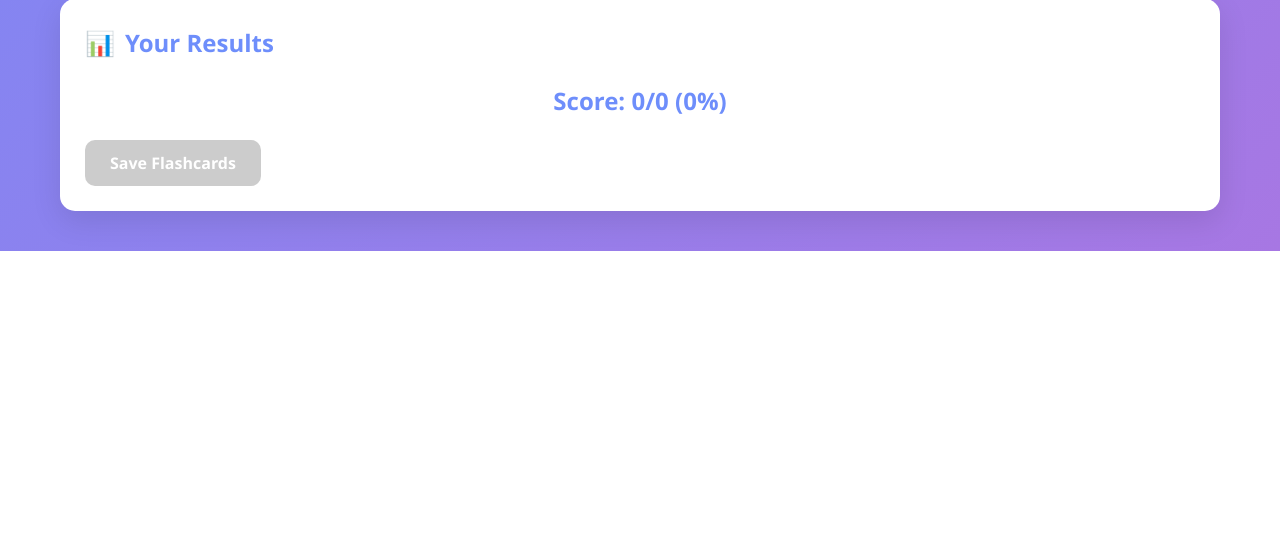
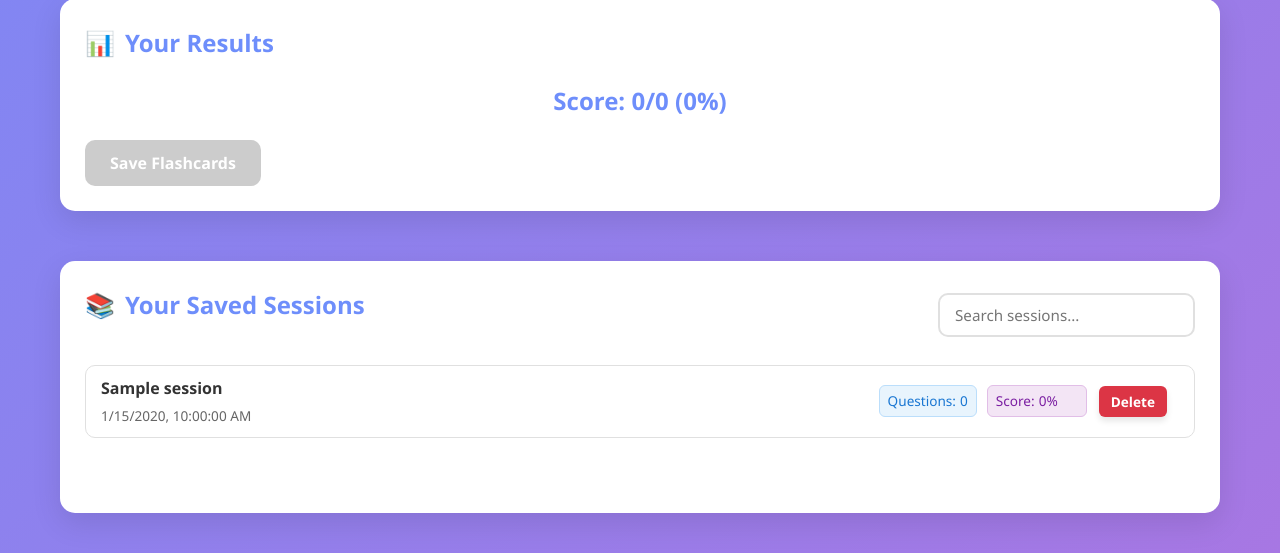
Before and after one commit to Polceze/AI-Study-Assistant-Project, a Flask app: page / in a window 1280 px wide. Shown: the part 1031-1584 px from the top of the page. Before the commit the page ends 1282 px from the top, so only its background shows below. Run offline with Flask 3, Linux system fonts and the light colour scheme; tables that the repository leaves empty hold one stand-in row (values such as "Sample post").

Commit message:
Working app with session management added

```diff
--- a/app.py
+++ b/app.py
@@ -277,6 +277,24 @@ def get_flashcards(session_id):
         print(f"❌ Error in get_flashcards: {e}")
         return jsonify({"status": "error", "message": str(e)}), 500
 
+@app.route('/delete_session/<int:session_id>', methods=['DELETE'])
+def delete_session(session_id):
+    success = db.delete_session(session_id)
+    if success:
+        return jsonify({"status": "success", "message": "Session deleted"})
+    else:
+        return jsonify({"status": "error", "message": "Could not delete session"}), 500
+
+@app.route('/list_sessions', methods=['GET'])
+def list_sessions():
+    result = db.get_sessions()
+    print("DEBUG result:", result)
+
+    if result.get('status') == 'success':
+        return jsonify({"status": "success", "sessions": result.get('sessions', [])})
+    else:
+        return jsonify({"status": "error", "message": result.get('message', 'Unknown error')})
+
 if __name__ == '__main__':
     # Use environment variable for host/port in production
     host = os.environ.get('HOST', '127.0.0.1')
--- a/static/css/style.css
+++ b/static/css/style.css
@@ -501,3 +443,298 @@ button .checkmark {
     color: #666;
     font-style: italic;
 }
+
+/* Saved Sessions section - Match other sections */
+.sessions-section {
+    background: white;
+    border-radius: 15px;
+    padding: 25px;
+    box-shadow: 0 10px 30px rgba(0, 0, 0, 0.1);
+    width: 100%;
+    margin-top: 20px;
+}
+
+.sessions-header {
+    display: flex;
+    justify-content: space-between;
+    align-items: center;
+    margin-bottom: 20px;
+    flex-wrap: wrap;
+    gap: 15px;
+}
+
+.sessions-controls {
+    display: flex;
+    gap: 10px;
+    align-items: center;
+}
+
+.search-sessions {
+    padding: 10px 15px;
+    border: 2px solid #e0e0e0;
+    border-radius: 10px;
+    font-size: 0.95rem;
+    min-width: 250px;
+    transition: border-color 0.3s;
+}
+
+.search-sessions:focus {
+    outline: none;
+    border-color: #6e8efb;
+}
+
+/* Session items - simplified and compact */
+.sessions-list {
+    list-style: none;
+    padding: 0;
+    margin: 0;
+}
+
+.session-item {
+    display: grid;
+    grid-template-columns: 1fr auto auto auto; /* Changed from 2fr 100px 120px auto */
+    gap: 12px; /* Reduced gap */
+    align-items: center;
+    padding: 10px 15px; /* Reduced padding */
+    border: 1px solid #e0e0e0;
+    border-radius: 10px;
+    margin-bottom: 10px;
+    transition: all 0.3s ease;
+    background: white;
+}
+
+.session-item:hover {
+    background-color: #f9f9f9;
+    border-color: #6e8efb;
+}
+
+.session-topic {
+    font-weight: 600;
+    color: #333;
+    font-size: 1rem;
+    margin-bottom: 4px;
+}
+
+.session-date {
+    font-size: 0.85rem;
+    color: #666;
+}
+
+/* Compact stats with side-by-side labels */
+.session-content {
+    flex: 1;
+    min-width: 0; /* Prevent overflow */
+}
+
+.session-topic {
+    font-weight: 600;
+    color: #333;
+    font-size: 1rem;
+    margin-bottom: 4px;
+    white-space: nowrap;
+    overflow: hidden;
+    text-overflow: ellipsis;
+}
+
+.session-date {
+    font-size: 0.85rem;
+    color: #666;
+}
+
+.session-stats {
+    display: flex;
+    gap: 10px; /* Reduced gap */
+    align-items: center;
+    justify-self: end; /* Push to the right but within available space */
+}
+
+.session-stat {
+    display: flex;
+    align-items: center;
+    gap: 4px; /* Reduced gap */
+    padding: 4px 8px; /* Reduced padding */
+    border-radius: 6px;
+    font-size: 0.85rem; /* Slightly smaller font */
+    white-space: nowrap;
+    min-width: auto; /* Remove fixed min-width */
+}
+
+.session-questions {
+    background: #e8f4fd;
+    color: #1976d2;
+    border: 1px solid #bbdefb;
+}
+
+.session-score {
+    background: #f3e5f5;
+    color: #7b1fa2;
+    border: 1px solid #e1bee7;
+}
+
+.delete-session-btn {
+    background: #dc3545;
+    color: white;
+    border: none;
+    padding: 6px 12px; /* Reduced padding */
+    border-radius: 6px;
+    cursor: pointer;
+    transition: all 0.3s;
+    font-size: 0.85rem; /* Slightly smaller font */
+    white-space: nowrap;
+    justify-self: end; /* Ensure it stays at the end */
+}
+
+.session-questions {
+    background: #e8f4fd;
+    color: #1976d2;
+    border: 1px solid #bbdefb;
+    min-width: 90px;
+}
+
+.session-score {
+    background: #f3e5f5;
+    color: #7b1fa2;
+    border: 1px solid #e1bee7;
+    min-width: 100px;
+}
+
+.delete-session-btn:hover {
+    background: #c82333;
+    transform: translateY(-2px);
+}
+
+.delete-session-btn:active {
+    transform: translateY(0);
+}
+
+/* Pagination controls */
+.pagination {
+    display: flex;
+    justify-content: center;
+    align-items: center;
+    gap: 15px;
+    margin-top: 20px;
+    padding: 15px;
+}
+
+.pagination-btn {
+    background: #6e8efb;
+    color: white;
+    padding: 8px 16px;
+    border-radius: 6px;
+    font-size: 0.9rem;
+    border: none;
+    cursor: pointer;
+    transition: all 0.3s;
+}
+
+.pagination-btn:hover {
+    background: #5a7df9;
+    transform: translateY(-2px);
+}
+
+.pagination-btn:disabled {
+    background: #ccc;
+    cursor: not-allowed;
+    transform: none;
+}
+
+.pagination-info {
+    font-size: 0.9rem;
+    color: #666;
+}
+
+/* Responsive design for sessions */
+@media (max-width: 768px) {
+    .session-item {
+        grid-template-columns: 1fr;
+        gap: 10px;
+        text-align: left;
+        padding: 15px;
+    }
+
+    .sessions-header {
+        flex-direction: column;
+        align-items: stretch;
+    }
+
+    .search-sessions {
+        min-width: 100%;
+    }
+
+    .session-stats {
+        justify-content: flex-start;
+        gap: 15px;
+    }
+
+    .session-stat {
+        min-width: auto;
+    }
+
+    .pagination {
+        flex-direction: column;
+        gap: 10px;
+    }
+
+    .delete-session-btn {
+        justify-self: start;
+    }
+}
+
+/* Responsive design */
+@media (max-width: 768px) {
+    h1 {
+        font-size: 2rem;
+    }
+
+    .tagline {
+        font-size: 1rem;
+    }
+
+    .section-title {
+        font-size: 1.3rem;
+    }
+
+    .flashcards-container {
+        grid-template-columns: 1fr;
+    }
+
+    .settings {
+        flex-direction: column;
+        align-items: stretch;
+    }
+
+    .num-questions {
+        min-width: 100%;
+    }
+
+    .flashcard {
+        height: 400px;
+    }
+}
+
+@media (max-width: 480px) {
+    body {
+        padding: 10px;
+    }
+
+    .container {
+        padding: 10px;
+    }
+
+    .input-section, .flashcards-section, .results-section {
+        padding: 15px;
+    }
+
+    h1 {
+        font-size: 1.8rem;
+    }
+
+    button {
+        width: 100%;
+    }
+
+    .flashcard {
+        height: 450px;
+    }
+}
--- a/static/js/script.js
+++ b/static/js/script.js
@@ -383,3 +383,291 @@ function saveFlashcards() {
         }
     });
 }
+
+// Load saved sessions from backend
+// Load saved sessions from backend
+function loadSessions() {
+    console.log('🔍 Loading sessions from /list_sessions...');
+
+    fetch('/list_sessions')
+        .then(response => {
+            console.log('📥 Response received, status:', response.status, response.statusText);
+            if (!response.ok) {
+                throw new Error(`HTTP error! status: ${response.status}`);
+            }
+            return response.json();
+        })
+        .then(data => {
+            console.log('📊 Sessions data received:', data);
+
+            if (data.status === 'success') {
+                console.log(`✅ Found ${data.sessions.length} sessions`);
+                renderSessions(data.sessions);
+            } else {
+                console.error('❌ Error loading sessions:', data.message);
+                // Show error message to user
+                const container = document.getElementById('sessions-container');
+                container.innerHTML = `<p class="error">Error loading sessions: ${data.message}</p>`;
+            }
+        })
+        .catch(error => {
+            console.error('❌ Error fetching sessions:', error);
+            // Show error message to user
+            const container = document.getElementById('sessions-container');
+            container.innerHTML = `<p class="error">Failed to load sessions. Please check console for details.</p>`;
+        });
+}
+
+// Render sessions in the UI
+function renderSessions(sessions) {
+    const container = document.getElementById('sessions-container');
+    container.innerHTML = '';
+
+    // Safety check - ensure sessions is an array
+    if (!Array.isArray(sessions)) {
+        console.error('❌ renderSessions expected array but got:', sessions);
+        container.innerHTML = '<p class="error">Invalid session data format</p>';
+        return;
+    }
+
+    if (sessions.length === 0) {
+        container.innerHTML = '<p>No saved sessions yet.</p>';
+        return;
+    }
+
+    const list = document.createElement('ul');
+    list.className = 'sessions-list';
+
+    sessions.forEach(session => {
+        const item = document.createElement('li');
+        item.className = 'session-item';
+
+        item.innerHTML = `
+            <div>
+                <div class="session-topic">${session.title}</div>
+                <div class="session-date">${new Date(session.created_at).toLocaleString()}</div>
+            </div>
+            <span class="session-questions" title="Total questions">${session.total_questions}</span>
+            <span class="session-score" title="Score percentage">${session.score_percentage}%</span>
+            <button class="delete-session-btn" data-id="${session.id}">Delete</button>
+        `;
+
+        list.appendChild(item);
+    });
+
+    container.appendChild(list);
+
+    // Attach delete listeners
+    const deleteButtons = container.querySelectorAll('.delete-session-btn');
+    deleteButtons.forEach(btn => {
+        btn.addEventListener('click', () => {
+            const sessionId = btn.getAttribute('data-id');
+            deleteSession(sessionId);
+        });
+    });
+}
+
+// Delete a session
+function deleteSession(sessionId) {
+    if (!confirm("Are you sure you want to delete this session?")) return;
+
+    fetch(`/delete_session/${sessionId}`, { method: 'DELETE' })
+        .then(response => response.json())
+        .then(data => {
+            if (data.status === 'success') {
+                loadSessions(); // refresh after delete
+            } else {
+                alert('Error deleting session: ' + data.message);
+            }
+        })
+        .catch(error => {
+            console.error('Error deleting session:', error);
+            alert('Error deleting session');
+        });
+}
+
+// Load sessions on page load
+document.addEventListener('DOMContentLoaded', loadSessions);
+
+// Pagination state
+let currentPage = 1;
+const sessionsPerPage = 5;
+let allSessions = [];
+
+// Load saved sessions with pagination
+function loadSessions(page = 1) {
+    console.log('🔍 Loading sessions from /list_sessions...');
+    currentPage = page;
+
+    fetch('/list_sessions')
+        .then(response => {
+            console.log('📥 Response received, status:', response.status);
+            if (!response.ok) {
+                throw new Error(`HTTP error! status: ${response.status}`);
+            }
+            return response.json();
+        })
+        .then(data => {
+            console.log('📊 Sessions data received:', data);
+
+            if (data.status === 'success') {
+                allSessions = data.sessions;
+                console.log(`✅ Found ${allSessions.length} total sessions`);
+                renderPaginatedSessions();
+            } else {
+                console.error('❌ Error loading sessions:', data.message);
+                const container = document.getElementById('sessions-container');
+                container.innerHTML = `<p class="error">Error loading sessions: ${data.message}</p>`;
+            }
+        })
+        .catch(error => {
+            console.error('❌ Error fetching sessions:', error);
+            const container = document.getElementById('sessions-container');
+            container.innerHTML = `<p class="error">Failed to load sessions. Please check console for details.</p>`;
+        });
+}
+
+// Render paginated sessions
+function renderPaginatedSessions() {
+    const container = document.getElementById('sessions-container');
+    const startIndex = (currentPage - 1) * sessionsPerPage;
+    const endIndex = startIndex + sessionsPerPage;
+    const paginatedSessions = allSessions.slice(startIndex, endIndex);
+
+    renderSessions(paginatedSessions);
+    renderPaginationControls();
+}
+
+// Render pagination controls
+function renderPaginationControls() {
+    const totalPages = Math.ceil(allSessions.length / sessionsPerPage);
+    const paginationContainer = document.getElementById('pagination-controls');
+
+    if (allSessions.length <= sessionsPerPage) {
+        paginationContainer.innerHTML = '';
+        return;
+    }
+
+    paginationContainer.innerHTML = `
+        <button class="pagination-btn" onclick="loadSessions(${currentPage - 1})"
+                ${currentPage === 1 ? 'disabled' : ''}>
+            ← Previous
+        </button>
+
+        <span class="pagination-info">
+            Page ${currentPage} of ${totalPages} (${allSessions.length} total sessions)
+        </span>
+
+        <button class="pagination-btn" onclick="loadSessions(${currentPage + 1})"
+                ${currentPage === totalPages ? 'disabled' : ''}>
+            Next →
+        </button>
+    `;
+}
+
+// Fuction to ender Sessions
+function renderSessions(sessions) {
+    const container = document.getElementById('sessions-container');
+    container.innerHTML = '';
+
+    if (!Array.isArray(sessions)) {
+        console.error('❌ renderSessions expected array but got:', sessions);
+        container.innerHTML = '<p class="error">Invalid session data format</p>';
+        return;
+    }
+
+    if (sessions.length === 0) {
+        if (currentPage > 1) {
+            container.innerHTML = '<p>No more sessions on this page.</p>';
+        } else {
+            container.innerHTML = '<p>No saved sessions yet.</p>';
+        }
+        return;
+    }
+
+    const list = document.createElement('ul');
+    list.className = 'sessions-list';
+
+    sessions.forEach(session => {
+        const item = document.createElement('li');
+        item.className = 'session-item';
+
+        item.innerHTML = `
+            <div class="session-content">
+                <div class="session-topic">${session.title}</div>
+                <div class="session-date">${new Date(session.created_at).toLocaleString()}</div>
+            </div>
+            <div class="session-stats">
+                <div class="session-stat session-questions">
+                    <span class="session-stat-label">Questions:</span>
+                    <span class="session-stat-value">${session.total_questions}</span>
+                </div>
+                <div class="session-stat session-score">
+                    <span class="session-stat-label">Score:</span>
+                    <span class="session-stat-value">${session.score_percentage}%</span>
+                </div>
+            </div>
+            <button class="delete-session-btn" data-id="${session.id}">Delete</button>
+        `;
+
+        list.appendChild(item);
+    });
+
+    container.appendChild(list);
+
+    // Attach delete listeners
+    const deleteButtons = container.querySelectorAll('.delete-session-btn');
+    deleteButtons.forEach(btn => {
+        btn.addEventListener('click', (e) => {
+            e.stopPropagation();
+            const sessionId = btn.getAttribute('data-id');
+            deleteSession(sessionId);
+        });
+    });
+}
+
+// Filter sessions by search term
+function filterSessions(searchTerm) {
+    if (!searchTerm.trim()) {
+        renderPaginatedSessions();
+        return;
+    }
+
+    const filtered = allSessions.filter(session =>
+        session.title.toLowerCase().includes(searchTerm.toLowerCase()) ||
+        session.created_at.toLowerCase().includes(searchTerm.toLowerCase())
+    );
+
+    renderSessions(filtered.slice(0, sessionsPerPage));
+
+    // Hide pagination when searching
+    document.getElementById('pagination-controls').innerHTML =
+        filtered.length > 0 ?
+        `<p>Showing ${filtered.length} matching sessions</p>` :
+        `<p>No sessions match "${searchTerm}"</p>`;
+}
+
+// Update delete function to refresh pagination
+function deleteSession(sessionId) {
+    if (!confirm("Are you sure you want to delete this session?")) return;
+
+    fetch(`/delete_session/${sessionId}`, { method: 'DELETE' })
+        .then(response => response.json())
+        .then(data => {
+            if (data.status === 'success') {
+                // Reload sessions but stay on current page
+                loadSessions(currentPage);
+            } else {
+                alert('Error deleting session: ' + data.message);
+            }
+        })
+        .catch(error => {
+            console.error('Error deleting session:', error);
+            alert('Error deleting session');
+        });
+}
+
+// Update DOMContentLoaded to include pagination
+document.addEventListener('DOMContentLoaded', function() {
+    loadSessions(1); // Load first page initially
+});
--- a/templates/index.html
+++ b/templates/index.html
@@ -70,6 +70,28 @@
                     </div>
                     <button id="save-btn" disabled>Save Flashcards</button>
                 </section>
+
+                <section class="sessions-section">
+                    <div class="sessions-header">
+                        <h2 class="section-title">
+                            <span class="icon">📚</span>
+                            Your Saved Sessions
+                        </h2>
+                        <div class="sessions-controls">
+                            <input type="text" class="search-sessions" placeholder="Search sessions..."
+                                oninput="filterSessions(this.value)">
+                        </div>
+                    </div>
+
+                    <div id="sessions-container">
+                        <p>No saved sessions yet.</p>
+                    </div>
+
+                    <div id="pagination-controls" class="pagination">
+                        <!-- Pagination controls will be rendered here -->
+                    </div>
+                </section>
+
             </div>
         </div>
 
```
Also changed, not shown: other parts of static/css/style.css (+0 -58 lines), models.py (+50 -10 lines).
